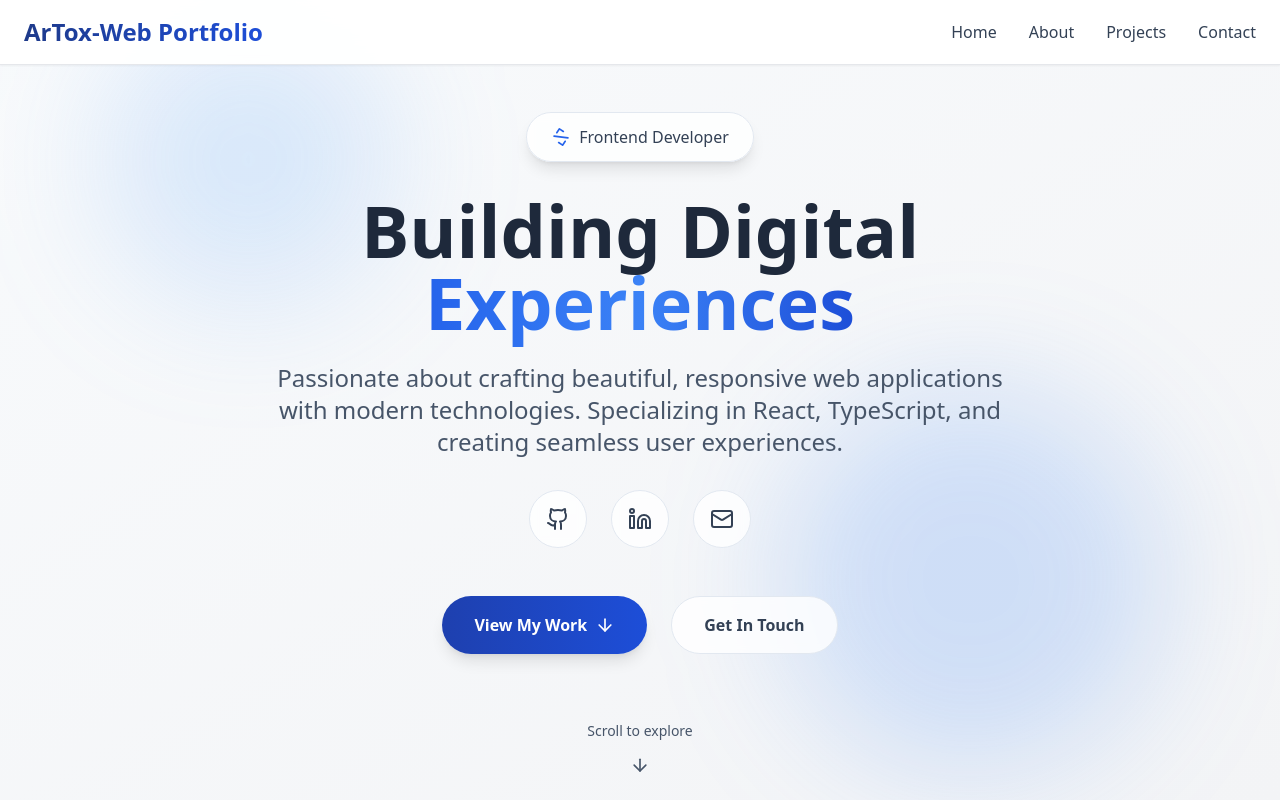
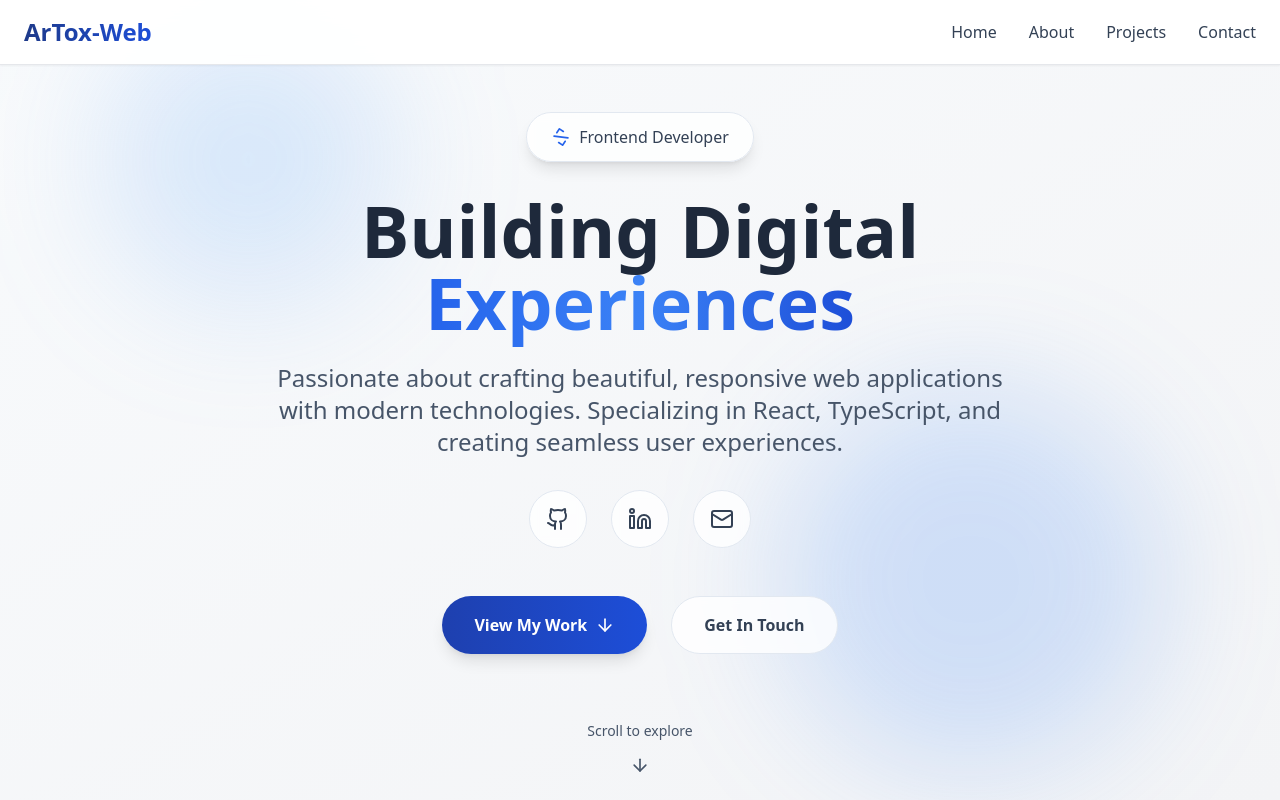
Before and after one commit to ArTox-Web/Frontend-Portfolio, a React (Vite) app: page / in a window 1280 px wide. Shown: the top 800 px of the page. Built offline with nearby package versions, Linux system fonts and the light colour scheme.

Commit message:
Updated Header.tsx

```diff
--- a/src/components/Header.tsx
+++ b/src/components/Header.tsx
@@ -25,7 +25,7 @@ const Header = () => {
             whileHover={{ scale: 1.05 }}
             className="text-2xl font-bold bg-gradient-to-r from-blue-900 to-blue-700 bg-clip-text text-transparent"
           >
-            ArTox-Web Portfolio
+            ArTox-Web
           </motion.div>
 
           {/* Desktop Navigation */}
```
